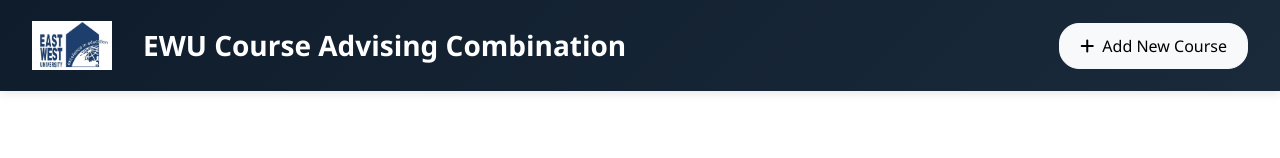
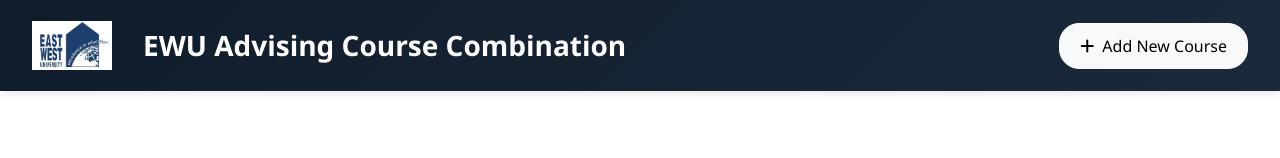
Before and after one commit to tanvirhossain196/EWU-Check-Advising-Course-Combination, a plain HTML site: page index.html in a window 1280 px wide. Shown: the top 158 px of the page. Drawn offline with nearby package versions, Linux system fonts and the light colour scheme.

Commit message:
t update

```diff
--- a/index.html
+++ b/index.html
@@ -4,7 +4,7 @@
 <head>
     <meta charset="UTF-8">
     <meta name="viewport" content="width=device-width, initial-scale=1.0">
-    <title> Course Advising Combination</title>
+    <title> Advising Course Combination</title>
     <link rel="icon" type="image/png" href="ewulogo.jpg">
     <link href="https://cdn.jsdelivr.net/npm/bootstrap@5.3.0/dist/css/bootstrap.min.css" rel="stylesheet">
     <link href="https://cdnjs.cloudflare.com/ajax/libs/font-awesome/6.0.0/css/all.min.css" rel="stylesheet">
@@ -19,7 +19,7 @@
                 <a class="navbar-brand" href="#">
                     <img src="ewulogo.jpg" alt="EWU Logo" class="navbar-logo">
                 </a>
-                <span class="navbar-text text-white h3 mb-0 me-auto">EWU Course Advising Combination</span>
+                <span class="navbar-text text-white h3 mb-0 me-auto">EWU Advising Course Combination</span>
                 <button class="btn btn-light rounded-button" data-bs-toggle="modal" data-bs-target="#addCourseModal">
                     <i class="fas fa-plus me-2"></i>Add New Course
                 </button>
```
